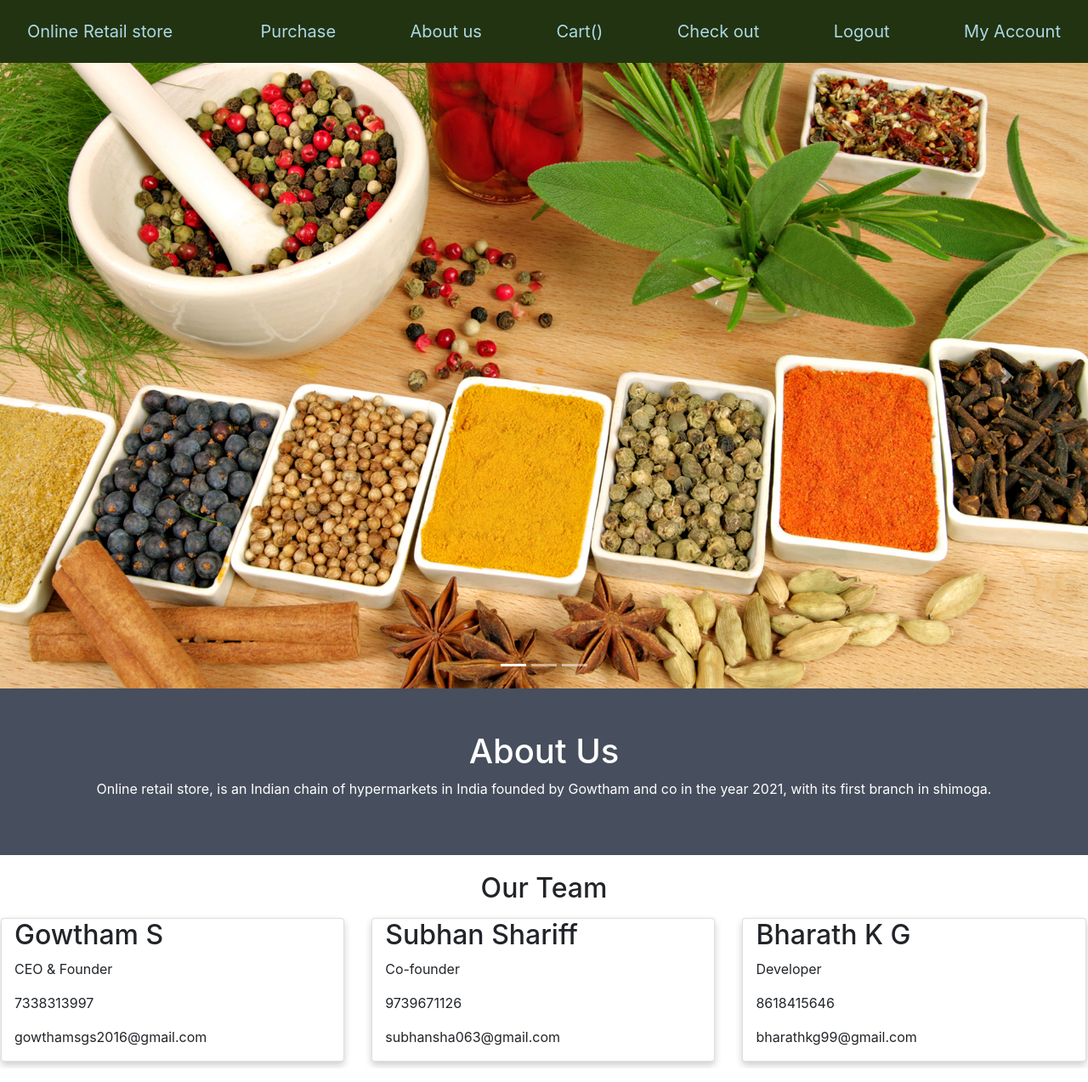
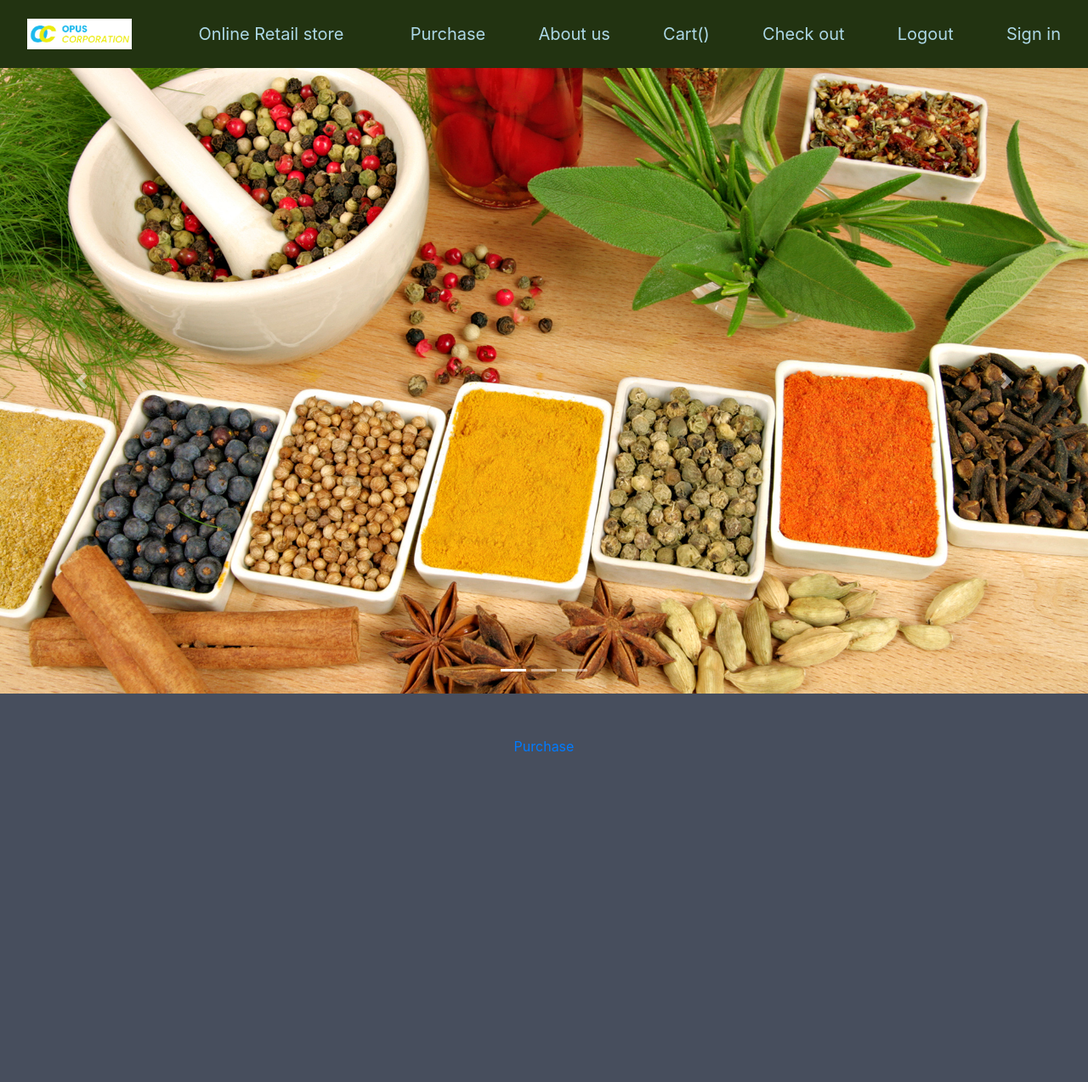
Before and after one commit to Amarnathsetty1999/ucd, a PHP site: page / in a window 1280 px wide. Shown: the whole page at 85% size. After the commit the page ends 885 px from the top, so only its background shows below. Run offline with PHP 8.4, Linux system fonts and the light colour scheme; the visitor is signed in with stand-in values (Sample User, id 1); some libraries are stand-ins or nearby versions.

Commit message:
Third Commit

```diff
--- a/user centered/home.html
+++ b/user centered/home.html
@@ -7,21 +7,21 @@
   </ul>
   <div class="carousel-inner">
     <div class="carousel-item">
-      <img src="images/cat1.JPG" alt="Buddha" width="1100" height="500">
+      <img src="images/cat1.JPG" alt="Buddha" width="110" height="50">
       <!-- <div class="carousel-caption">
         <h3>Buddha</h3>
         <p>He loves peace!</p>
       </div>    -->
     </div>
     <div class="carousel-item">
-      <img src="images/ret1.JPG" alt="MSD" width="1100" height="500">
+      <img src="images/ret1.JPG" alt="MSD" width="110" height="50">
        <!-- <div class="carousel-caption">
         <h3>Thalapathy</h3>
         <p>Master Vijay!</p>
       </div>     -->
     </div>
     <div class="carousel-item  active">
-      <img src="images/cat2.JPG" alt="Thalapathy" width="1100" height="500">
+      <img src="images/cat2.JPG" alt="Thalapathy" width="110" height="50">
       <!-- <div class="carousel-caption">
          <h3>Tiger</h3>
         <p>National Animal of India!</p>
--- a/user centered/index.php
+++ b/user centered/index.php
@@ -2,10 +2,10 @@
 
 session_start();
 
-if($_SESSION['status']!="Active")
-{
-    header("location:login.html");
-}
+// if($_SESSION['status']!="Active")
+// {
+//     header("location:login.html");
+// }
 
 ?>
 <!DOCTYPE html>
@@ -101,10 +101,11 @@
 $("#lo").click(function()
 {
   email=getCookie('email');
+  eraseCookie('email');
 
   $.post( "logout.php", {email:email }).done(function( data )
     {
-       location.replace('login.html');
+       location.replace('index.php');
     });
 });
 
@@ -115,6 +116,12 @@
 
 <div class="navbar navbg" id="nav">
 
+ <div id="navbar navbar-expand-lg navbar-dark bg-dark static-top">
+ <a class="navbar-brand" href="#">
+      <img src="images/trt.png" alt="..." height="36">
+    </a>
+
+</div>
   <a class="navbar-brand bgs" href="#" id="title">Online Retail store</a>
 
   <a href="#" id="pur">Purchase</a>
@@ -127,60 +134,28 @@
 
   <a href="#" id="lo">Logout</a>
 
-  <a href="#" id="about">My Account</a>
+  <a href="#" id="about"><?php
+  if(array_key_exists('email', $_COOKIE))
+  {
+    echo $_COOKIE['email'];
+  }
+  else
+  {
+    echo "Sign in";
+  }
+  ?></a>
 
 </div>
+
 
 <div id="me">
 <div id="rec"><?php include('home.html'); ?></div>
 <div class="about-section" id="abt">
-  <h1 style='overflow:hidden'>About Us</h1>
-  <p>Online retail store, is an Indian chain of hypermarkets in India founded
-      by Gowtham and co in the year 2021, with its first branch in shimoga.</p>
+
+
+  <p><a href="#" id="pur">Purchase</a></p>
   <!-- <p>Resize the browser window to see that this page is responsive by the way.</p> -->
-</div>
 
-<h2 style="text-align:center; margin-top:20px;overflow:hidden">Our Team</h2>
-<div class="row">
-  <div class="column">
-    <div class="card">
-      <!-- <img src="/w3images/team1.jpg" alt="Jane" style="width:100%"> -->
-      <div class="container">
-        <h2 style='overflow:hidden'>Gowtham S</h2>
-        <p class="title">CEO & Founder</p>
-        <p>7338313997</p>
-        <p>gowthamsgs2016@gmail.com</p>
-        <!-- <p><button class="button">Contact</button></p> -->
-      </div>
-    </div>
-  </div>
-
-  <div class="column">
-    <div class="card" id="ex">
-      <!-- <img src="/w3images/team2.jpg" alt="Mike" style="width:100%"> -->
-      <div class="container">
-        <h2 style='overflow:hidden'>Subhan Shariff</h2>
-        <p class="title"> Co-founder </p>
-        <p>9739671126</p>
-        <p>subhansha063@gmail.com</p>
-        <!-- <p><button class="button">Contact</button></p> -->
-      </div>
-    </div>
-  </div>
-
-  <div class="column">
-    <div class="card">
-      <!-- <img src="/w3images/team3.jpg" alt="John" style="width:100%"> -->
-      <div class="container">
-        <h2 style='overflow:hidden'>Bharath K G</h2>
-        <p class="title">Developer</p>
-        <p> 8618415646</p>
-        <p>bharathkg99@gmail.com</p>
-        <!-- <p><button class="button">Contact</button></p> -->
-      </div>
-    </div>
-  </div>
-</div>
 </div>
 <script src="https://ajax.googleapis.com/ajax/libs/jquery/3.5.1/jquery.min.js"></script>
   <script src="https://cdnjs.cloudflare.com/ajax/libs/popper.js/1.16.0/umd/popper.min.js"></script>
--- a/user centered/register.php
+++ b/user centered/register.php
@@ -24,7 +24,7 @@
 else
 {
   $salt = "7sf7a889x".$psw."di9aj2";
-        $hashed = hash('sha512', $salt);
+  $hashed = hash('sha512', $salt);
 $sql="INSERT into users values('$email','$hashed','$name','$pno')";
 $result=$pdo->exec($sql);
 echo "Registered successfully";
--- a/user centered/show.php
+++ b/user centered/show.php
@@ -93,7 +93,7 @@
 
    <div class="col-md-4">
     <div class="thumbnail">
-      <img src="$path" alt="Mountains" style="width:100%">
+      <img src="$path" class="img-thumbnail" alt="Mountains" style="width:100%">
       <p><strong>Name: </strong> $pname </p>
       <a class="ad" data-toggle="modal" data-target="#myModal" onclick="f($pid)"><strong>Description</strong></a>
 
```
Also changed, not shown: user centered/aboutMe.php (+13 -0 lines), user centered/getCart.php (+13 -0 lines), user centered/pur.php (+16 -7 lines), user centered/purchase.php (+16 -3 lines), user centered/images/trt.png (added).
